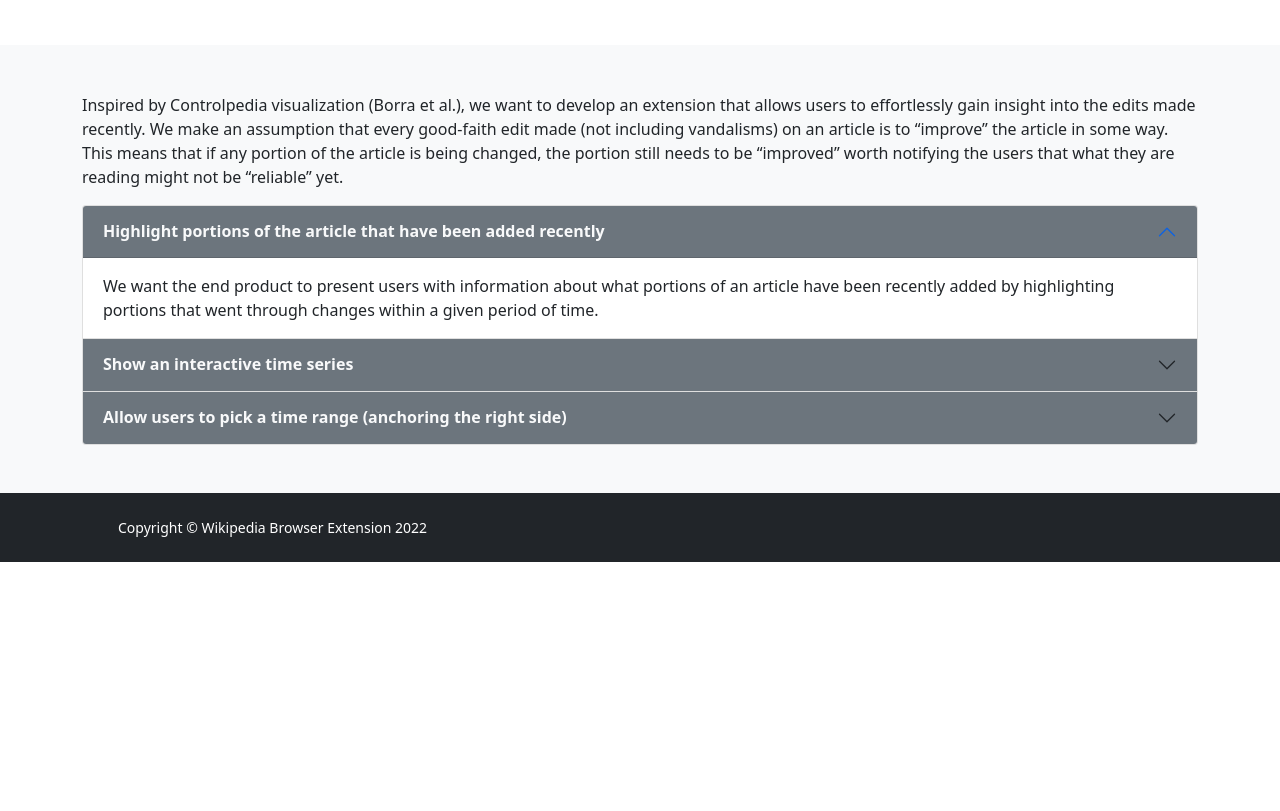
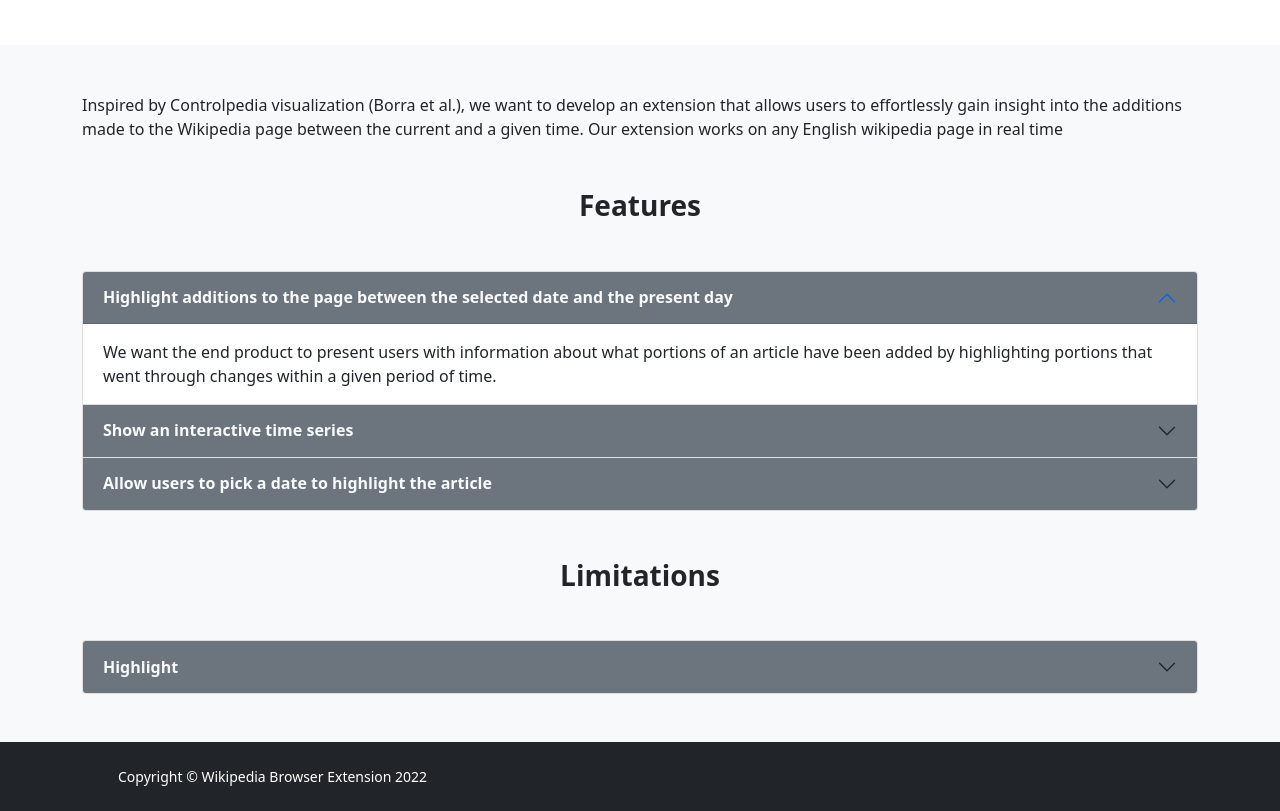
Before and after one commit to sukritsangvong/wp-browser-extension, a browser extension: page docs/description.html in a window 1280 px wide. Shown: the part 251-1062 px from the top of the page. Before the commit the page ends 813 px from the top, so only its background shows below. Drawn offline with nearby package versions, Linux system fonts and the light colour scheme.

Commit message:
Add slides and limitations (#88)

```diff
--- a/docs/description.html
+++ b/docs/description.html
@@ -42,17 +42,22 @@
             </header>
             <section class="py-5 bg-light">
                 <div class="container px-6">
-                    <p>Inspired by Controlpedia visualization (Borra et al.), we want to develop an extension that allows users to effortlessly gain insight into the edits made recently. We make an assumption that every good-faith edit made (not including vandalisms) on an article is to “improve” the article in some way. This means that if any portion of the article is being changed, the portion still needs to be “improved” worth notifying the users that what they are reading might not be “reliable” yet.</p>
+                    <p>Inspired by Controlpedia visualization (Borra et al.), we want to develop an extension that allows users to effortlessly
+                        gain insight into the additions made to the Wikipedia page between the current and a given time.
+                        Our extension works on any English wikipedia page in real time</p>
+                    <div class="text-center my-5">
+                        <h3 class="fw-bolder mb-3">Features</h3>
+                    </div>
                     <div class="accordion">
                         <div class="accordion-item">
                           <h2 class="accordion-header" id="headingOne">
                             <button class="accordion-button bg-secondary text-light" type="button" data-bs-toggle="collapse" data-bs-target="#collapseOne" aria-expanded="true" aria-controls="collapseOne">
-                                <b>Highlight portions of the article that have been added recently</b>
+                                <b>Highlight additions to the page between the selected date and the present day</b>
                             </button>
                           </h2>
                           <div id="collapseOne" class="accordion-collapse collapse show" aria-labelledby="headingOne" data-bs-parent="#accordionExample">
                             <div class="accordion-body">
-                                We want the end product to present users with information about what portions of an article have been recently added by highlighting portions that went through changes within a given period of time.
+                                We want the end product to present users with information about what portions of an article have been added by highlighting portions that went through changes within a given period of time.
                             </div>
                           </div>
                         </div>
@@ -71,7 +76,7 @@
                         <div class="accordion-item">
                           <h2 class="accordion-header" id="headingThree">
                             <button class="accordion-button collapsed bg-secondary text-light" type="button" data-bs-toggle="collapse" data-bs-target="#collapseThree" aria-expanded="false" aria-controls="collapseThree">
-                                <b>Allow users to pick a time range (anchoring the right side)  </b>
+                                <b>Allow users to pick a date to highlight the article</b>
                             </button>
                           </h2>
                           <div id="collapseThree" class="accordion-collapse collapse" aria-labelledby="headingThree" data-bs-parent="#accordionExample">
@@ -81,6 +86,26 @@
                           </div>
                         </div>
                       </div>
+                </div>
+                <div class="text-center my-5">
+                    <h3 class="fw-bolder mb-3">Limitations</h3>
+                </div>
+                <div class="container px-6">
+                    <div class="accordion">
+                        <div class="accordion-item">
+                          <h2 class="accordion-header" id="headingFour">
+                            <button class="accordion-button collapsed bg-secondary text-light" type="button" data-bs-toggle="collapse" data-bs-target="#collapseFour" aria-expanded="true" aria-controls="collapseFour">
+                                <b>Highlight</b>
+                            </button>
+                          </h2>
+                          <div id="collapseFour" class="accordion-collapse collapse" aria-labelledby="headingFour" data-bs-parent="#accordionExample">
+                            <div class="accordion-body">
+                                We chose to prioritize accuracy (matching both contents before and after), therefore we don't highlight cases where the content includes internal attributes (not rendered text).
+                                Furthermore, we clean and highlight only well-formed links - including both [[ and ]]. Consequently, not all the text added is highlighted.
+                            </div>
+                          </div>
+                        </div>
+                    </div>
                 </div>
             </section>
         </main>
```
Also changed, not shown: docs/index.html (+2 -1 lines).
